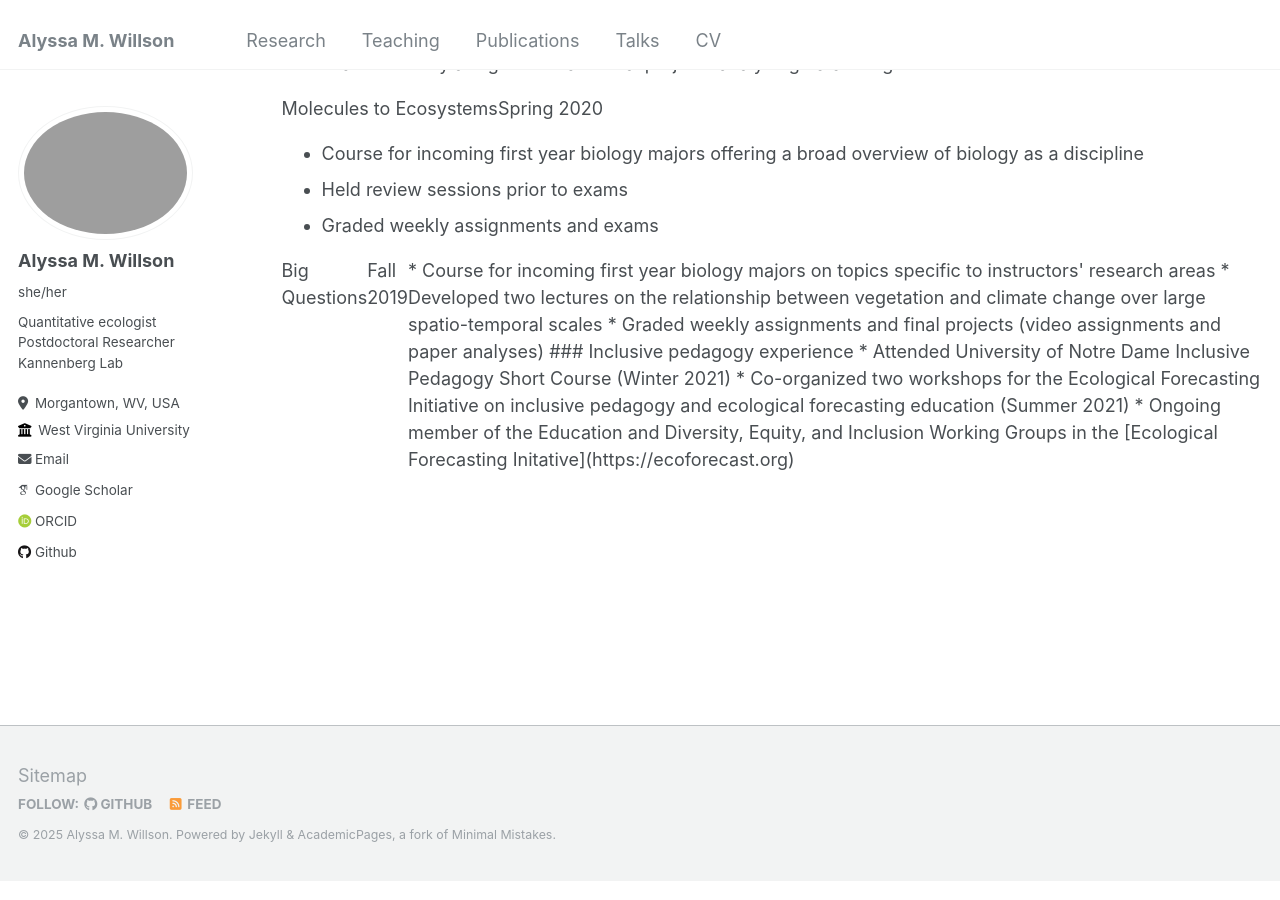
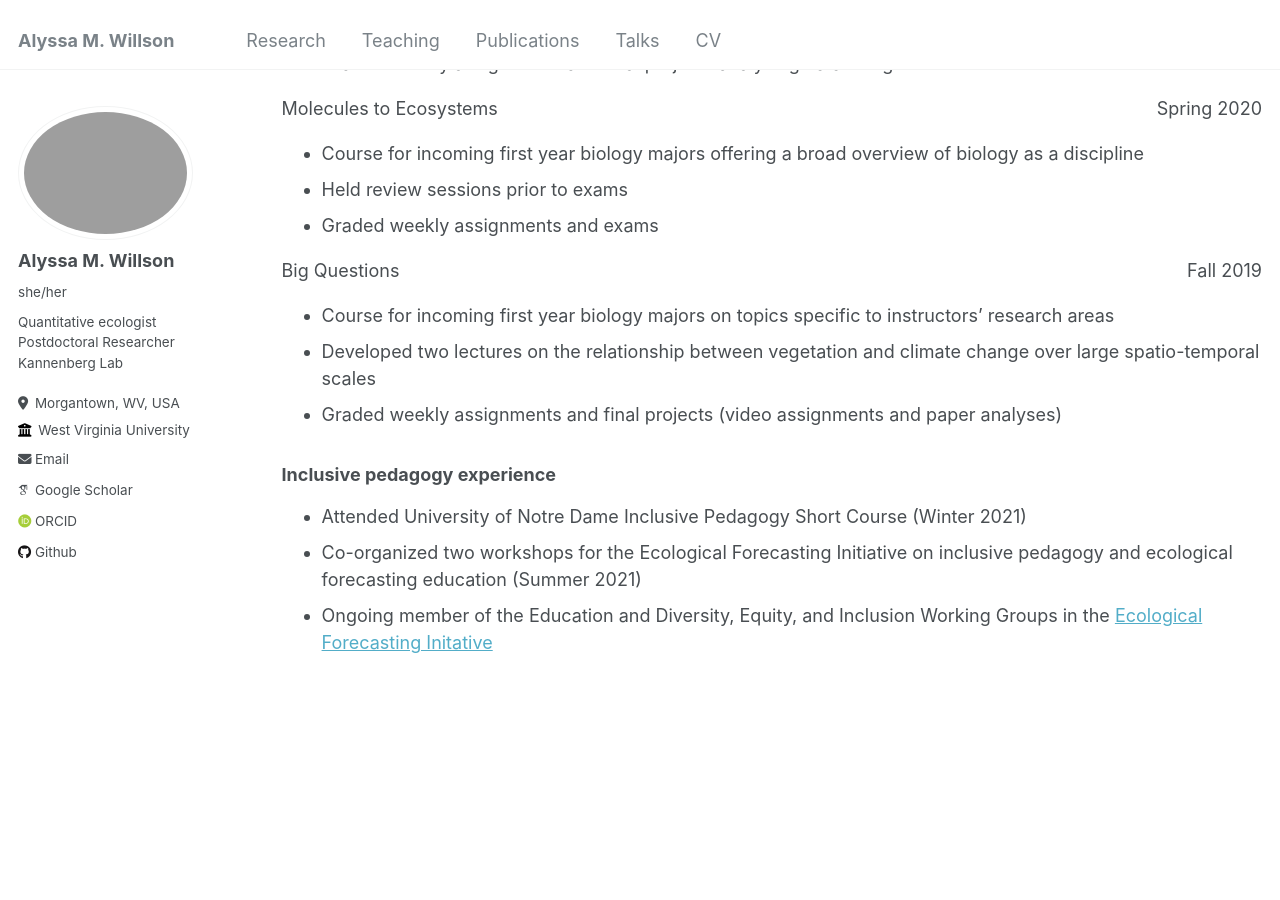
Before and after one commit to amwillson/amwillson.github.io, a Jekyll site: the page built from _pages/teaching.md, in a window 1280 px wide and 900 px high, scrolled down 3022 px. Built offline with Jekyll 4.4.1, drawn with Linux system fonts in a browser that asks for light colours; some web fonts are replaced.

Commit message:
fixing syntax

```diff
--- a/_pages/teaching.md
+++ b/_pages/teaching.md
@@ -121,7 +121,7 @@ I developed an ecological forecasting mentorship program in partnership with Cal
 
 ### Teaching assistantships
 
-<div style="display:flex; justify-context:space-between;">
+<div style="display:flex; justify-content:space-between;">
   <span>Biostatistics Tutorial</span>
   <span>Spring 2021</span>
 </div>
@@ -130,7 +130,7 @@ I developed an ecological forecasting mentorship program in partnership with Cal
 * Led live-coding sessions to introduce students to statistical modeling software
 * Graded weekly assignments and final projects analyzing data using R
 
-<div style="display:flex; justify-context:space-between;">
+<div style="display:flex; justify-content:space-between;">
   <span>Molecules to Ecosystems</span>
   <span>Spring 2020</span>
 </div>
@@ -138,9 +138,10 @@ I developed an ecological forecasting mentorship program in partnership with Cal
 * Held review sessions prior to exams
 * Graded weekly assignments and exams
 
-<div style="display:flex; justify-context:space-between;">
+<div style="display:flex; justify-content:space-between;">
   <span>Big Questions</span>
   <span>Fall 2019</span>
+</div>
 * Course for incoming first year biology majors on topics specific to instructors' research areas
 * Developed two lectures on the relationship between vegetation and climate change over large spatio-temporal scales
 * Graded weekly assignments and final projects (video assignments and paper analyses)
```
